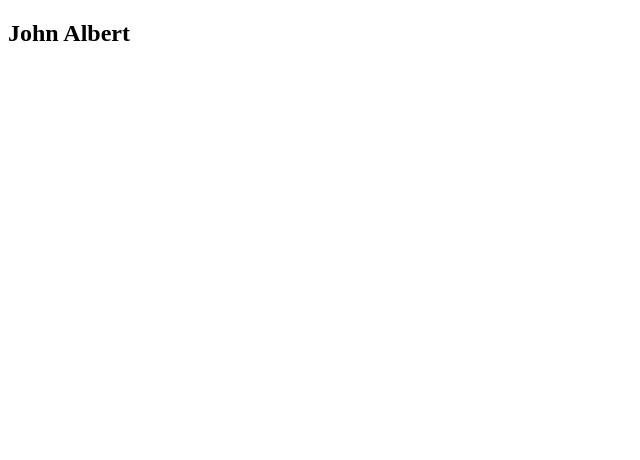
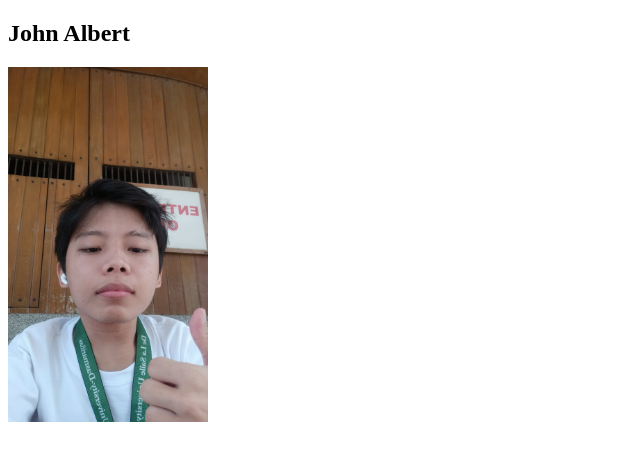
Before and after one commit to Masangkay-Albert/TEAM-HTML-EA-3, an Angular app in the folder TEAM-HTML/: page / in a window 1280 px wide. Shown: the top 460 px of the page, without its empty margins (0-640 px from the left). Built offline with nearby package versions, Linux system fonts and the light colour scheme.

Commit message:
adding of personal image

```diff
--- a/TEAM-HTML/angular.json
+++ b/TEAM-HTML/angular.json
@@ -28,6 +28,11 @@
               {
                 "glob": "**/*",
                 "input": "public"
+              },
+              {
+                "glob": "**/*",
+                "input": "src/assets",
+                "output": "assets"
               }
             ],
             "styles": [
--- a/TEAM-HTML/src/app/masangkay/masangkay.html
+++ b/TEAM-HTML/src/app/masangkay/masangkay.html
@@ -1 +1,2 @@
 <h2>{{ name() }}</h2>
+<img [src]="photoPath()" alt="Masangkay Image" width="200">
--- a/TEAM-HTML/src/app/masangkay/masangkay.ts
+++ b/TEAM-HTML/src/app/masangkay/masangkay.ts
@@ -8,4 +8,5 @@ import { Component, signal } from '@angular/core';
 })
 export class Masangkay {
   name = signal ("John Albert");
+  photoPath = signal('assets/masangkay/masangkay.jpg');
 }
```
Also changed, not shown: TEAM-HTML/src/assets/masangkay/masangkay.jpg (added).
